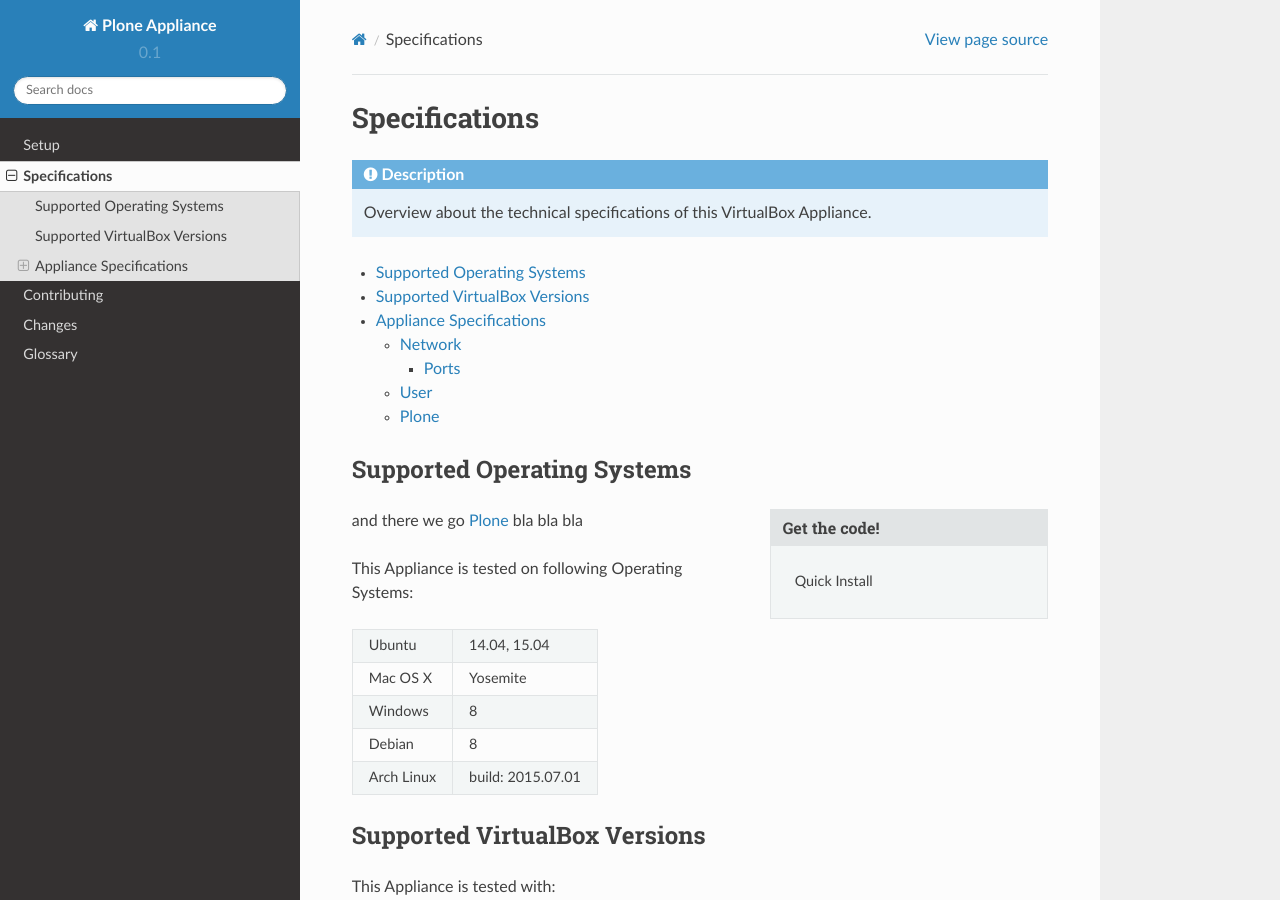
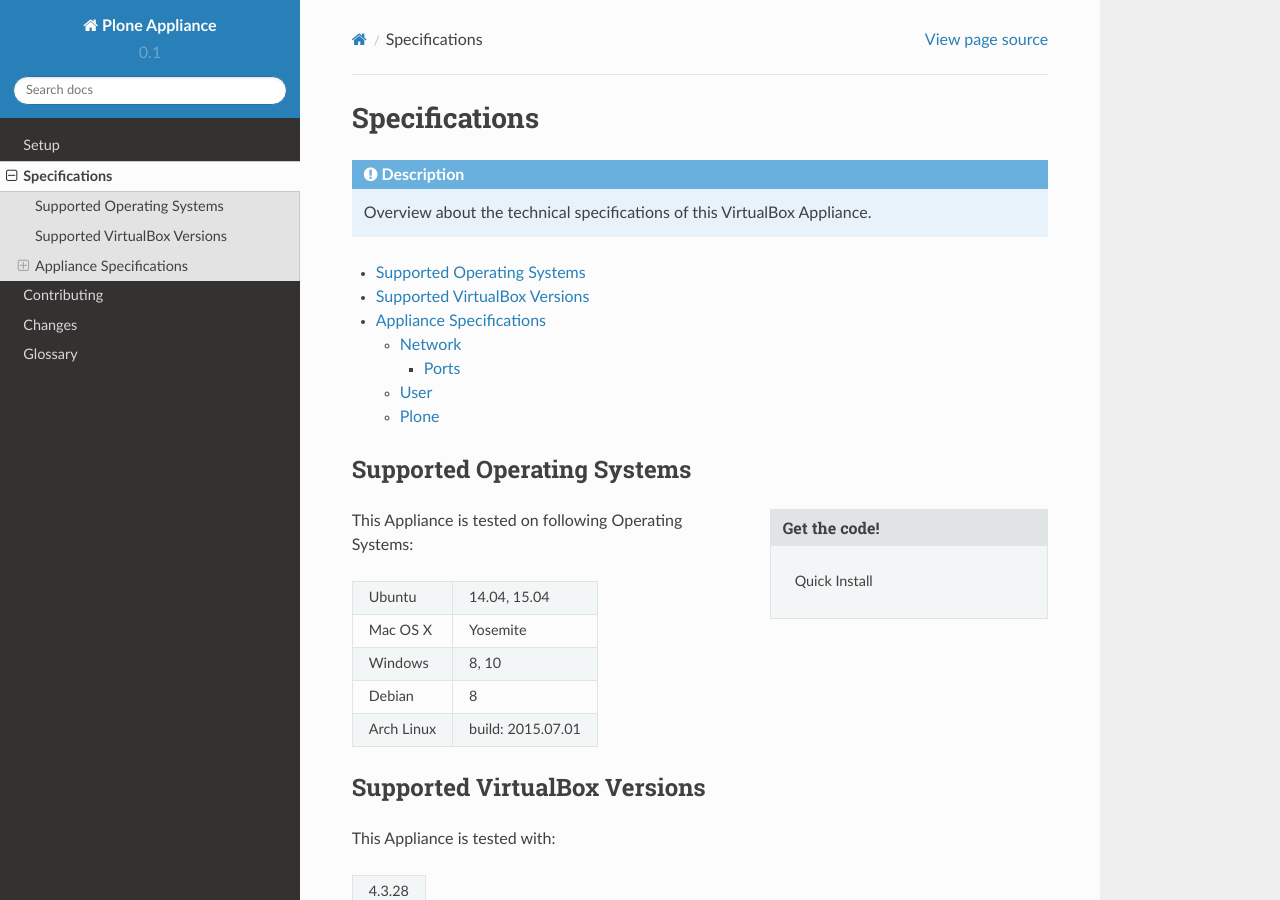
Before and after one commit to svx/plone.appliance, a Sphinx documentation site: the page built from docs/specs.rst, in a window 1280 px wide and 900 px high. Built offline with Sphinx 7.4.7 and the Read the Docs theme 2.0.0, drawn with Linux system fonts in a browser that asks for light colours.

Commit message:
Rewrites and changes

```diff
--- a/docs/specs.rst
+++ b/docs/specs.rst
@@ -18,7 +18,6 @@
 
 
 
-and there we go :term:`Plone` bla bla bla
 
 This Appliance is tested on following Operating Systems:
 
@@ -27,7 +26,7 @@
 +---------------+----------------------+
 | Mac OS X      | Yosemite             |
 +---------------+----------------------+
-| Windows       | 8                    |
+| Windows       | 8, 10                |
 +---------------+----------------------+
 | Debian        | 8                    |
 +---------------+----------------------+
@@ -76,8 +75,7 @@
 This means the appliance is only reachable from the host machine, meaning the machine where you using VirtualBox on.
 
 .. image:: _static/virtualbox_nat.png
-   :width: 697px
-   :height: 392px
+   :alt: bla
    :align: center
 
 
@@ -92,8 +90,7 @@
 
 
 .. image:: _static/virtualbox_dhcp.png
-   :width: 697px
-   :height: 392px
+   :alt: bla
    :align: center
 
 Ports
@@ -113,8 +110,7 @@
 Port 2222 of your Host is forwarded to port 22 of the appliance
 
 .. image:: _static/virtualbox_port_fw.png
-   :width: 697px
-   :height: 392px
+   :alt: some text
    :align: center
 
 
```
Also changed, not shown: docs/setup/index.rst (+6 -9 lines).
